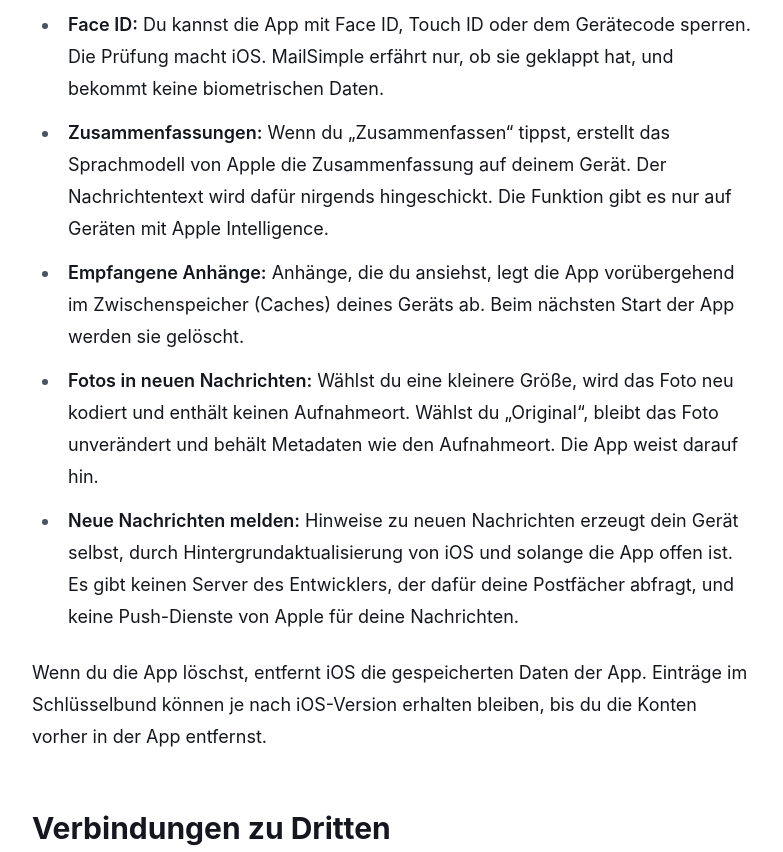
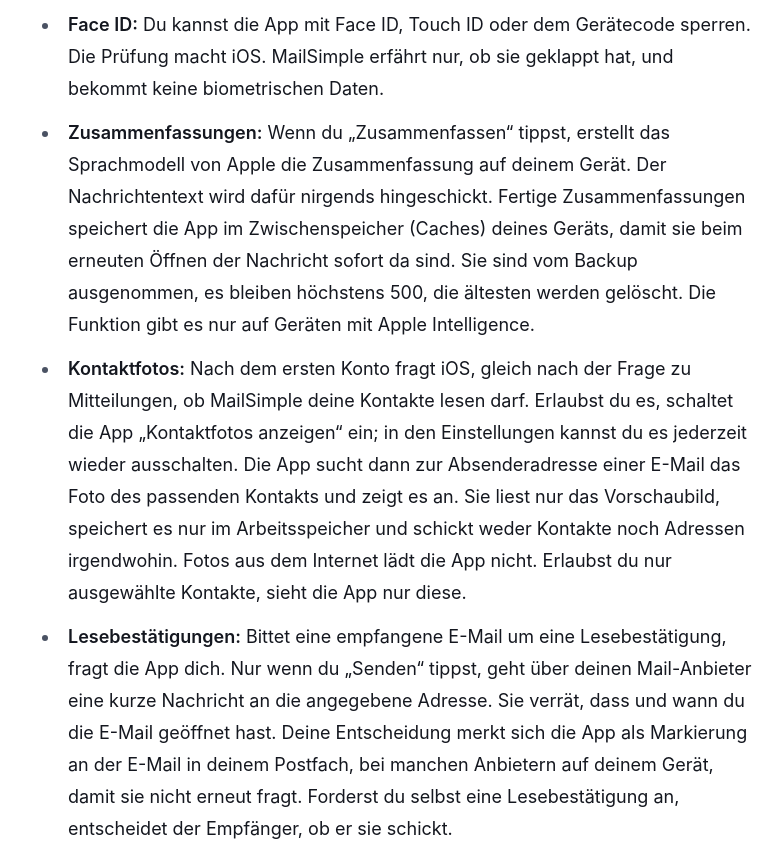
Before and after one commit to AlexF090/mailsimple-site, an Astro site: page /mailsimple-site/datenschutz in a window 1280 px wide. Shown: the part 1588-2440 px from the top of the page, without its empty margins (248-1031 px from the left). Built offline with nearby package versions, Linux system fonts and the light colour scheme; Astro itself is replaced by a stand-in of ours.

Commit message:
docs(privacy): describe summaries, contact photos and read receipts
Point to the settings path Einstellungen > Datenschutz > Verbindungen and update the last-updated date to 20 November 2026.

```diff
--- a/src/pages/datenschutz.astro
+++ b/src/pages/datenschutz.astro
@@ -39,7 +39,7 @@ import { contactEmail, privacyPolicyLastUpdated, responsiblePerson } from '../si
         deinen Mail-Anbieter.
       </li>
       <li>
-        <strong>Verbindungsprotokoll:</strong> In den Einstellungen unter „Verbindungen“ siehst du, welche Server die App
+        <strong>Verbindungsprotokoll:</strong> Unter „Einstellungen → Datenschutz → Verbindungen“ siehst du, welche Server die App
         kontaktiert hat. Das Protokoll enthält nur Servername, Zweck und Datum, keine Adressen, Nachrichten oder
         Passwörter. Es bleibt auf deinem Gerät.
       </li>
@@ -58,8 +58,25 @@ import { contactEmail, privacyPolicyLastUpdated, responsiblePerson } from '../si
       </li>
       <li>
         <strong>Zusammenfassungen:</strong> Wenn du „Zusammenfassen“ tippst, erstellt das Sprachmodell von Apple die
-        Zusammenfassung auf deinem Gerät. Der Nachrichtentext wird dafür nirgends hingeschickt. Die Funktion gibt es nur
-        auf Geräten mit Apple Intelligence.
+        Zusammenfassung auf deinem Gerät. Der Nachrichtentext wird dafür nirgends hingeschickt. Fertige
+        Zusammenfassungen speichert die App im Zwischenspeicher (Caches) deines Geräts, damit sie beim erneuten Öffnen
+        der Nachricht sofort da sind. Sie sind vom Backup ausgenommen, es bleiben höchstens 500, die ältesten werden
+        gelöscht. Die Funktion gibt es nur auf Geräten mit Apple Intelligence.
+      </li>
+      <li>
+        <strong>Kontaktfotos:</strong> Nach dem ersten Konto fragt iOS, gleich nach der Frage zu Mitteilungen, ob
+        MailSimple deine Kontakte lesen darf. Erlaubst du es, schaltet die App „Kontaktfotos anzeigen“ ein; in den
+        Einstellungen kannst du es jederzeit wieder ausschalten. Die App sucht dann zur Absenderadresse einer E-Mail das Foto des passenden
+        Kontakts und zeigt es an. Sie liest nur das Vorschaubild, speichert es nur im Arbeitsspeicher und schickt
+        weder Kontakte noch Adressen irgendwohin. Fotos aus dem Internet lädt die App nicht. Erlaubst du nur ausgewählte
+        Kontakte, sieht die App nur diese.
+      </li>
+      <li>
+        <strong>Lesebestätigungen:</strong> Bittet eine empfangene E-Mail um eine Lesebestätigung, fragt die App dich.
+        Nur wenn du „Senden“ tippst, geht über deinen Mail-Anbieter eine kurze Nachricht an die angegebene Adresse.
+        Sie verrät, dass und wann du die E-Mail geöffnet hast. Deine Entscheidung merkt sich die App als Markierung an
+        der E-Mail in deinem Postfach, bei manchen Anbietern auf deinem Gerät, damit sie nicht erneut fragt. Forderst du
+        selbst eine Lesebestätigung an, entscheidet der Empfänger, ob er sie schickt.
       </li>
       <li>
         <strong>Empfangene Anhänge:</strong> Anhänge, die du ansiehst, legt die App vorübergehend im Zwischenspeicher
--- a/src/siteConfiguration.ts
+++ b/src/siteConfiguration.ts
@@ -1,3 +1,3 @@
 export const contactEmail = 'support-mailsimple@pm.me';
 export const responsiblePerson = 'Alexander Fischenich';
-export const privacyPolicyLastUpdated = '18. November 2026';
+export const privacyPolicyLastUpdated = '20. November 2026';
```
